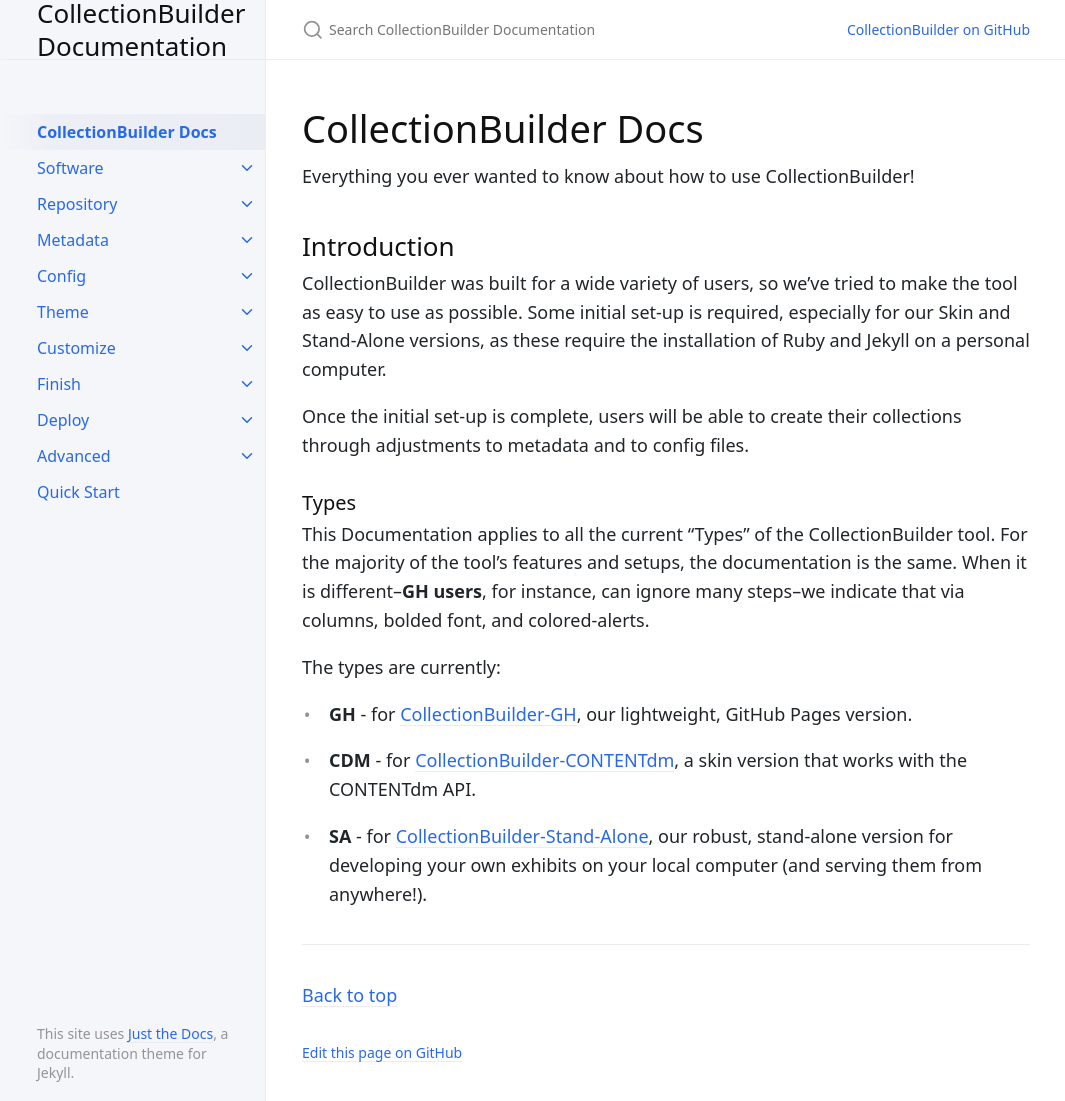
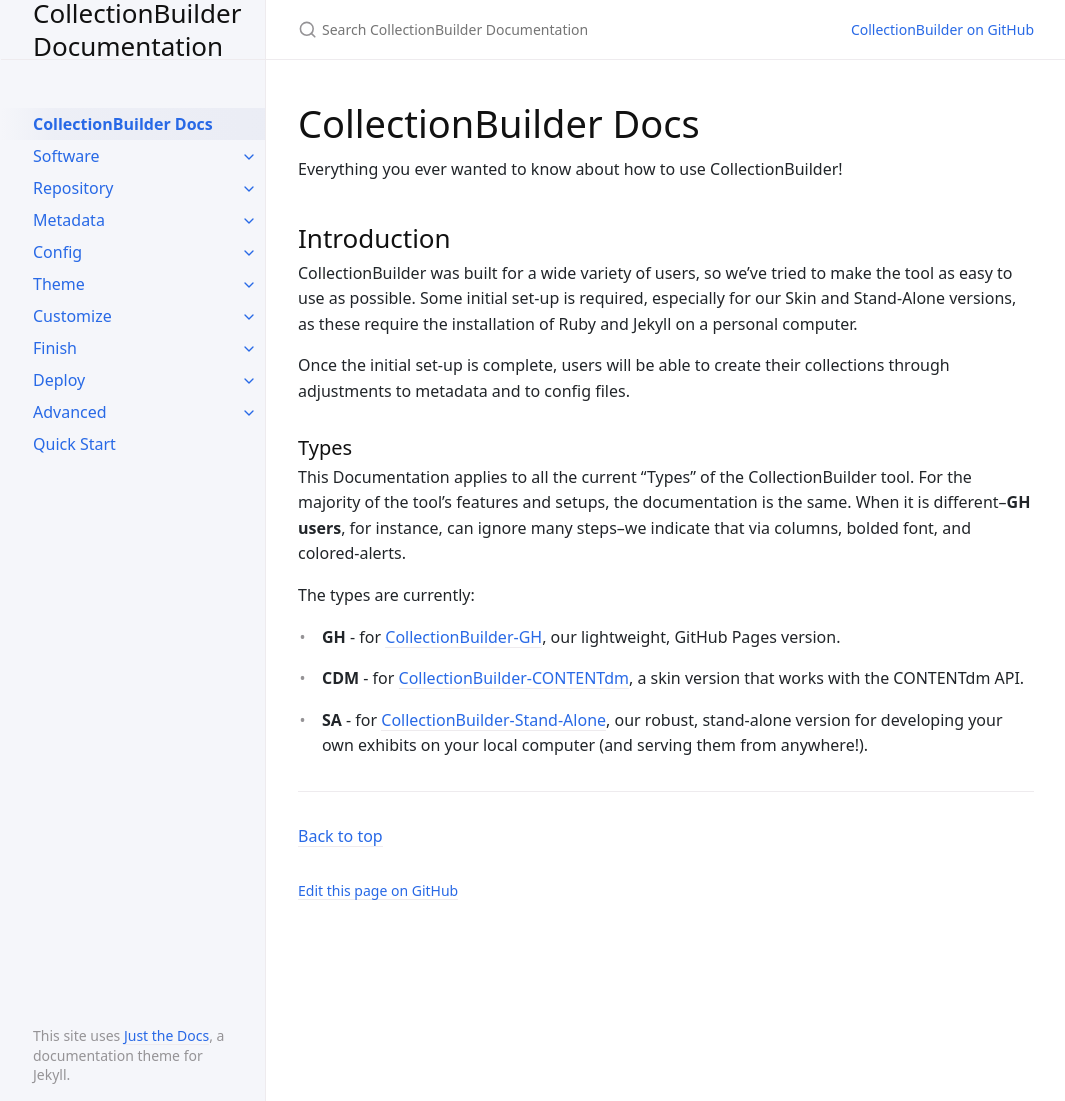
Before and after one commit to CollectionBuilder/cb-docs, a Jekyll site: the page built from index.md, in a window 1280 px wide and 1101 px high. Shown: the whole window, without its empty margins (106-1171 px from the left). Built offline with Jekyll 4.4.1, drawn with Linux system fonts in a browser that asks for light colours.

Commit message:
decrease font size

```diff
--- a/_sass/support/mixins/_typography.scss
+++ b/_sass/support/mixins/_typography.scss
@@ -26,12 +26,12 @@
   font-size: $font-size-4 !important;
 
   @include mq(sm) {
-    font-size: $font-size-5 !important;
+    font-size: $font-size-4 !important;
   }
 }
 
 @mixin fs-5 {
-  font-size: $font-size-5 !important;
+  font-size: $font-size-4 !important;
 
   @include mq(sm) {
     font-size: $font-size-6 !important;
```
